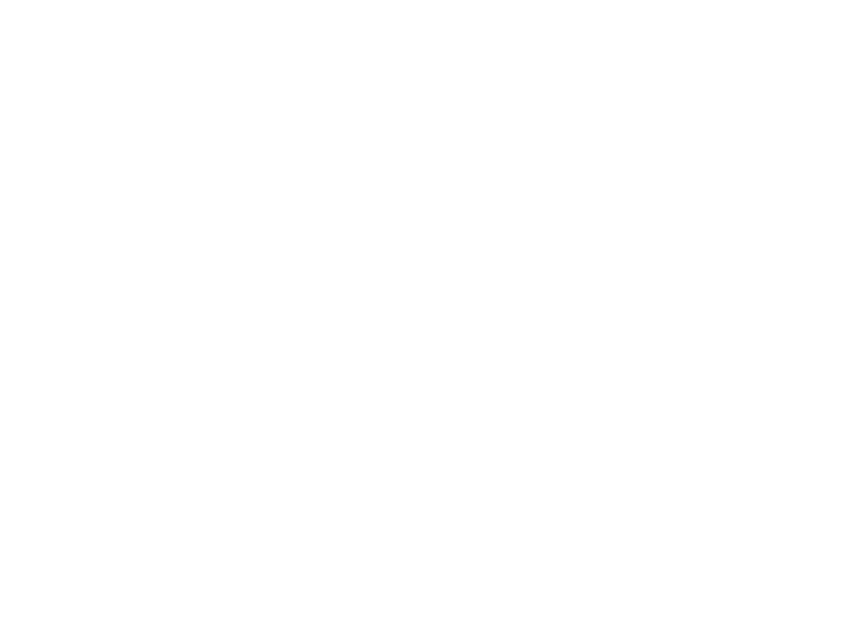
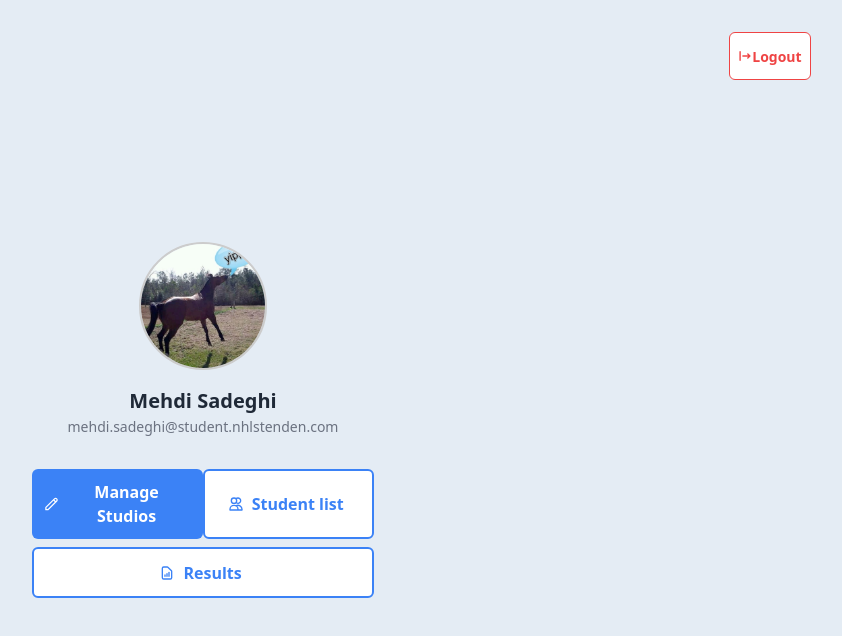
Before and after one commit to AlvesBernardo/CMDFrontend, a React (Vite) app: page /adminDashboard in a window 1280 px wide. Before the commit this address had no page. Shown: the top 636 px of the page, without its empty margins (437-1279 px from the left). Built offline with nearby package versions, Linux system fonts and the light colour scheme.

Commit message:
add: everything finished but no endpoints yet

```diff
--- a/package.json
+++ b/package.json
@@ -12,6 +12,7 @@
   "dependencies": {
     "react": "^18.3.1",
     "react-dom": "^18.3.1",
+    "react-icons": "^5.4.0",
     "react-router-dom": "^7.0.1"
   },
   "devDependencies": {
--- a/src/App.jsx
+++ b/src/App.jsx
@@ -2,6 +2,7 @@ import {BrowserRouter, Route, Routes} from "react-router-dom";
 import SignIn from "./screens/SignIn/SignIn.jsx";
 import Dashboard from "./screens/Dashboard/Dashboard.jsx";
 import SignUp from "./screens/SignUp/SignUp.jsx";
+import AdminDashboard from "./screens/Dashboard/AdminDashboard.jsx";
 
 function App() {
   return (
@@ -10,6 +11,7 @@ function App() {
             <Route path="/" element={<SignIn />} />
             <Route path="/signup" element={<SignUp />} />
             <Route path="/dashboard" element={<Dashboard />} />
+            <Route path="/adminDashboard" element={<AdminDashboard />} />
         </Routes>
       </BrowserRouter>
   )
--- /dev/null
+++ b/src/components/CustomButton/Button.jsx
@@ -0,0 +1,17 @@
+import React from "react";
+import "./../../css/components/_button.scss";
+
+const Button = ({ icon: Icon, text, onClick, type = "primary", link }) => {
+    return (
+        <a
+        href={link || "#"}
+        onClick={onClick}
+        className={`button ${type === "primary" ? "button-primary" : "button-secondary"}`}
+        >
+            {Icon && <Icon />}
+            {text}
+        </a>
+    );
+};
+
+export default Button;
--- /dev/null
+++ b/src/components/CustomButton/ResultsButton.jsx
@@ -0,0 +1,17 @@
+import React from "react";
+import "./../../css/components/_resultsButton.scss";
+
+const ResultsButton = ({ icon: Icon, text, onClick, link }) => {
+    return (
+        <a
+        href={link || "#"}
+        onClick={onClick}
+        className={`results-button`}
+        >
+            {Icon && <Icon />}
+            {text}
+        </a>
+    );
+};
+
+export default ResultsButton;
--- /dev/null
+++ b/src/components/LogoutButton.jsx
@@ -0,0 +1,13 @@
+import React from "react";
+import "./../css/components/_logoutButton.scss";
+import { HiLogout } from "react-icons/hi";
+
+const LogoutButton = ({ onLogout }) => {
+  return (
+    <button onClick={onLogout} className="logout-button-container">
+      <HiLogout className="hiLogout" /> Logout
+    </button>
+  );
+};
+
+export default LogoutButton;
--- /dev/null
+++ b/src/css/components/_button.scss
@@ -0,0 +1,31 @@
+.button {
+    display: flex;
+    align-items: center;
+    justify-content: center;
+    padding: 0.7rem 1rem 0.7rem 0.7rem;
+    font-weight: bold;
+    border-radius: 0.375rem;
+    width: 13em;
+    text-decoration: none;
+    gap: 0.5em;
+
+    &-primary {
+      background-color: #3b82f6;
+      color: #ffffff;
+      border: none;
+
+      &:hover {
+        background-color: #2563eb;
+      }
+    }
+
+    &-secondary {
+      background-color: #ffffff;
+      color: #3b82f6;
+      border: 2px solid #3b82f6;
+
+      &:hover {
+        background-color: #f0f9ff;
+      }
+    }
+  }
--- /dev/null
+++ b/src/css/components/_logoutButton.scss
@@ -0,0 +1,17 @@
+.logout-button-container {
+    display: flex;
+    justify-content: space-between;
+    align-items: center;
+    font-size: 0.875rem;
+    color: #ef4444;
+    background: white;
+    border: solid 0.125em #ef4444;
+    padding: 0.6em;
+    font-weight: 700;
+    cursor: pointer;
+    border-radius: 0.375rem;
+
+    &:hover {
+      text-decoration: underline;
+    }
+  }
--- /dev/null
+++ b/src/css/components/_resultsButton.scss
@@ -0,0 +1,18 @@
+.results-button {
+    display: flex;
+    align-items: center;
+    justify-content: center;
+    padding: 0.7rem 1rem 0.7rem 0.7rem;
+    font-weight: bold;
+    border-radius: 0.375rem;
+    width: 100%;
+    text-decoration: none;
+    color: #3b82f6;
+    border: 2px solid #3b82f6;
+    background-color: #ffffff;
+    gap: 0.5em;
+
+    &:hover {
+      background-color: #f0f9ff;
+  }
+}
--- /dev/null
+++ b/src/css/screens/_adminDashboard.scss
@@ -0,0 +1,67 @@
+$primary-color: #3b82f6;
+$primary-hover: #2563eb;
+$secondary-color: #ffffff;
+$secondary-hover: #f0f9ff;
+$text-dark: #1f2937;
+$text-gray: #6b7280;
+
+.dashboard-container {
+    display: grid;
+    grid-template-columns: repeat(9, 1fr);
+    grid-column: 1/10;
+    min-height: 100vh;
+    background-color: #E4ECF4;
+    padding: 2em;
+}
+
+.logout-section {
+    display: flex;
+    grid-column: 9/10;
+    justify-content: flex-end;
+    max-height: 3em;
+}
+
+.dashboard-section {
+    grid-column: 4/7;
+    padding: 2rem;
+    text-align: center;
+
+  .profile-section {
+    margin-bottom: 2rem;
+
+    .profile-avatar {
+      width: 8rem;
+      height: 8rem;
+      border-radius: 50%;
+      margin: 0 auto;
+    }
+
+    .profile-name {
+      margin-top: 1rem;
+      font-size: 1.25rem;
+      font-weight: 700;
+      color: $text-dark;
+    }
+
+    .profile-email {
+      font-size: 0.875rem;
+      color: $text-gray;
+    }
+  }
+
+  .buttons-section {
+    display: flex;
+    margin-bottom: 0.5em;
+    justify-content: space-evenly;
+  }
+
+  img {
+    width: 8rem;
+    height: 8rem;
+    border-radius: 50%;
+    margin: 0 auto;
+    overflow: hidden;
+    border: 2px solid #ccc;
+    background-color: #f0f0f0;
+    }
+}
--- /dev/null
+++ b/src/screens/Dashboard/AdminDashboard.jsx
@@ -0,0 +1,58 @@
+import React from "react";
+import Button from "../../components/CustomButton/Button";
+import ResultsButton from "../../components/CustomButton/ResultsButton";
+import "../../css/screens/_adminDashboard.scss";
+import LogoutButton from "../../components/LogoutButton";
+import { HiOutlinePencil } from "react-icons/hi";
+import { HiOutlineUsers } from "react-icons/hi";
+import { HiOutlineDocumentReport } from "react-icons/hi";
+import imgPlaceholder from "../../images/pinkBow.jpg";
+
+const AdminDashboard = () => {
+  const handleLogout = () => {
+
+    console.log("placeholder");
+  };
+
+  return (
+    <div className="dashboard-container">
+        <div className="logout-section">
+          <LogoutButton onLogout={handleLogout} />
+        </div>
+      <div className="dashboard-section">
+        <div className="profile-section">
+            <div className="profile-avatar">
+                <img src={imgPlaceholder}/>
+            </div>
+          <h2 className="profile-name">Mehdi Sadeghi</h2>
+          <p className="profile-email">mehdi.sadeghi@student.nhlstenden.com</p>
+        </div>
+
+
+        <div className="buttons-section">
+            <Button
+                icon={HiOutlinePencil}
+                text="Manage Studios"
+                type="primary"
+                link="/"
+            />
+            <Button
+                icon={HiOutlineUsers}
+                text="Student list"
+                type="secondary"
+                link="/"
+            />
+        </div>
+        <div className="second-button-line-section">
+        <ResultsButton
+                icon={HiOutlineDocumentReport}
+                text="Results"
+                link="/"
+            />
+        </div>
+      </div>
+    </div>
+  );
+};
+
+export default AdminDashboard;
```
Also changed, not shown: src/images/pinkBow.jpg (added), 1 other file (tests, documents, lock files or other folders).
